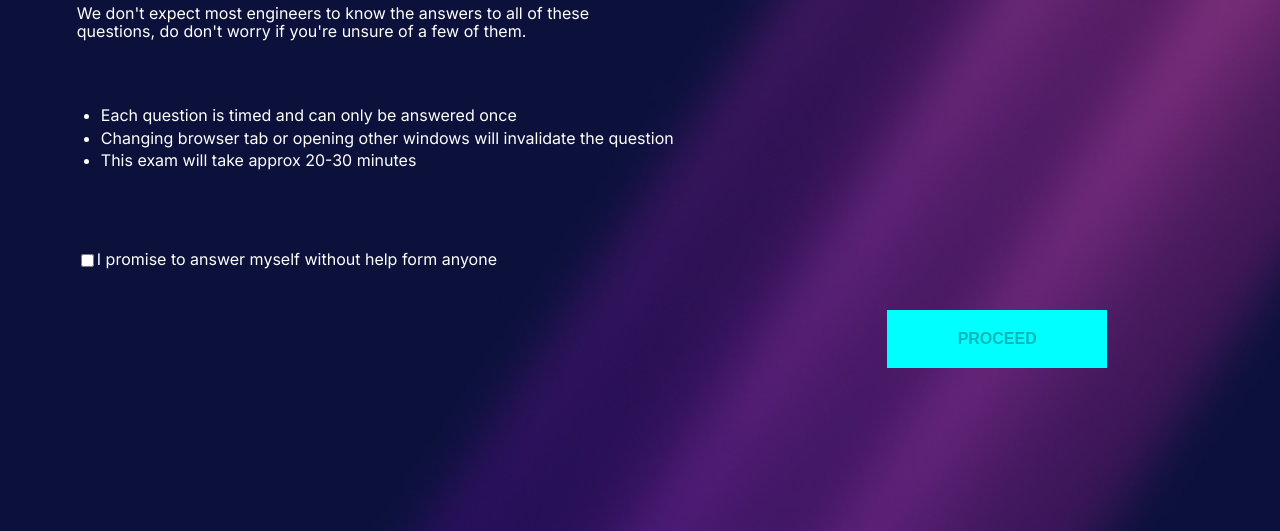
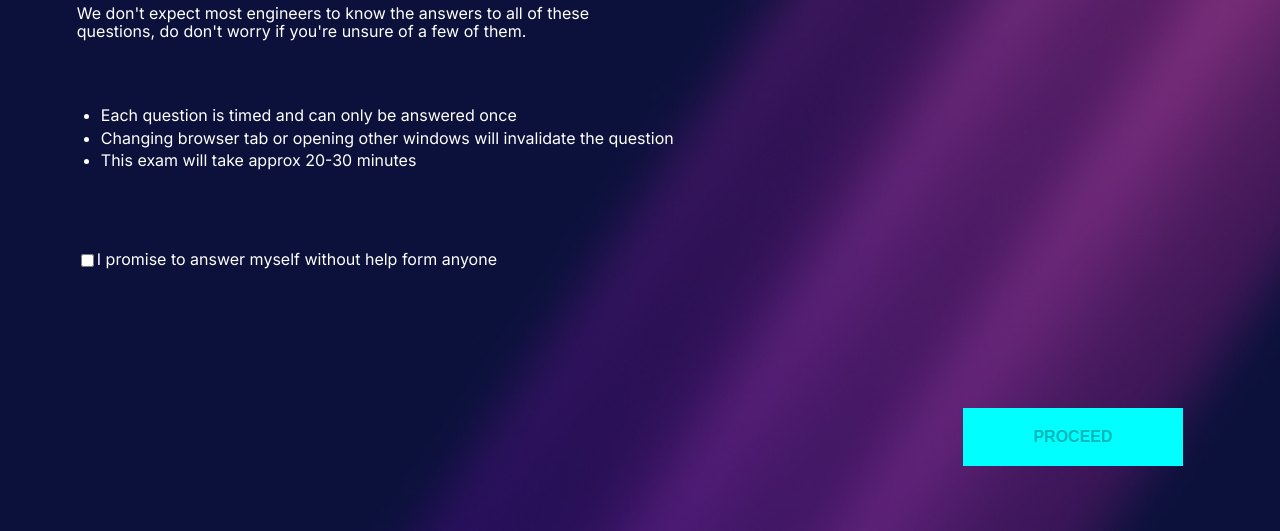
Before and after one commit to Vikappa/BW1_Team3, a plain HTML site: page index.html in a window 1280 px wide. Shown: the part 269-800 px from the top of the page. Drawn offline with Linux system fonts and the light colour scheme.

Commit message:
modifica index

```diff
--- a/index.html
+++ b/index.html
@@ -9,6 +9,7 @@
   </head>
 
   <body>
+    <button onclick="button" id="buttonProceed" disabled>PROCEED</button>
     <header>
       <img class="banner-logo" src="./assets/epicode_logo.png" />
     </header>
@@ -43,11 +44,6 @@
             <input id="checkbox" type="checkbox" id="checkIfYes" />
             <span> I promise to answer myself without help form anyone</span>
           </div>
-          <div id="button">
-            <button onclick="button" id="buttonProceed" disabled>
-              PROCEED
-            </button>
-          </div>
         </form>
       </footer>
     </main>
--- a/scripts/index.js
+++ b/scripts/index.js
@@ -1,22 +1,20 @@
 const buttonClick = function () {
-  window.open("../questions.html");
+  window.location.href = '../questions.html';
 };
-button = document.getElementById("button");
-button.addEventListener("click", buttonClick);
+button = document.getElementById('buttonProceed');
+button.addEventListener('click', buttonClick);
 
 // const miaCheckbox = document.getElementById('checkbox');
 // const button = document.getElementById('button');
 
-checkbox.addEventListener("click", function () {
+checkbox.addEventListener('click', function () {
   if (checkbox.checked) {
-    console.log("true");
-    button.innerHTML = `<button onclick="button" id="buttonProceed">
-    PROCEED
-  </button>`;
+    console.log('true');
+
+    button.disabled = false;
   } else {
-    button.innerHTML = `<button onclick="button" id="buttonProceed" disabled>
-    PROCEED
-  </button>`;
-    console.log("false");
+    button.disabled = true;
+
+    console.log('false');
   }
 });
--- a/style/style.css
+++ b/style/style.css
@@ -1,6 +1,6 @@
 /* CSS COMUNE PER TUTTO IL PROGETTO */
-@import url("https://fonts.googleapis.com/css2?family=Outfit&display=swap");
-@import url("https://fonts.googleapis.com/css2?family=Inter&display=swap");
+@import url('https://fonts.googleapis.com/css2?family=Outfit&display=swap');
+@import url('https://fonts.googleapis.com/css2?family=Inter&display=swap');
 
 body {
   background-image: url(../assets/bg.jpg);
@@ -31,7 +31,7 @@ main {
 
 .title1,
 .title2 {
-  font-family: "Outfit", sans-serif;
+  font-family: 'Outfit', sans-serif;
   font-size: 60px;
   justify-self: left;
 }
@@ -45,7 +45,7 @@ main {
 .description,
 .elenco,
 span {
-  font-family: "Inter", sans-serif;
+  font-family: 'Inter', sans-serif;
   font-size: 16px;
   justify-self: left;
 }
@@ -77,20 +77,6 @@ span {
 
 /* CONTROLLARE!!!!!! */
 #checkbox {
-}
-
-div button {
-  height: 58px;
-  width: 220px;
-  background-color: #00ffff;
-  font-weight: bold;
-  font-size: 16px;
-}
-
-#button {
-  text-align: right;
-  margin-right: 6em;
-  margin-bottom: 4em;
 }
 
 button:hover {
@@ -161,7 +147,7 @@ button {
 
 #genitore p {
   text-align: center;
-  font-family: "Outfit", sans-serif;
+  font-family: 'Outfit', sans-serif;
   font-size: 16px;
 }
 
@@ -302,7 +288,7 @@ form p {
   height: 50px;
   background-color: #00ffff;
   font-size: 16px;
-  font-family: "Outfit", sans-serif;
+  font-family: 'Outfit', sans-serif;
   font-weight: bold;
   border: none;
   box-shadow: 0 0 30px rgba(0, 255, 255, 1);
@@ -312,7 +298,7 @@ form p {
 #body-feedback {
   text-align: center;
   color: #fff;
-  font-family: "Outfit", sans-serif;
+  font-family: 'Outfit', sans-serif;
   font-size: 16px;
 }
 
@@ -341,6 +327,17 @@ textarea {
 
 #buttonProceed {
   margin-top: 40px;
+  height: 58px;
+  width: 220px;
+  background-color: #00ffff;
+  font-weight: bold;
+  font-size: 16px;
+  position: absolute;
+  right: 1px;
+  bottom: 1px;
+  align-self: flex-end;
+  margin-right: 6em;
+  margin-bottom: 4em;
 }
 
 .stars img {
```
